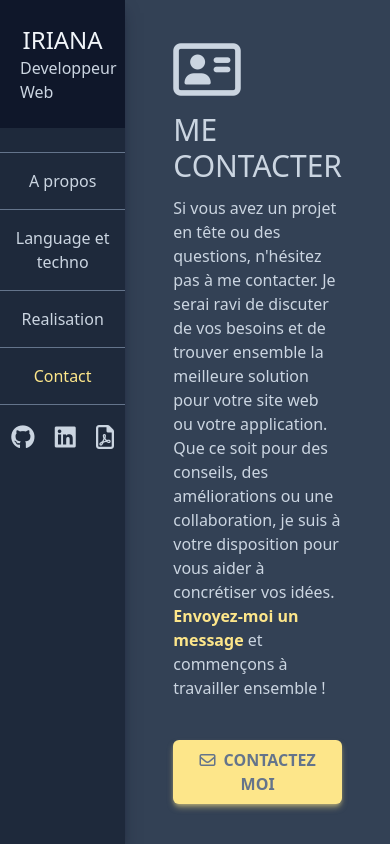
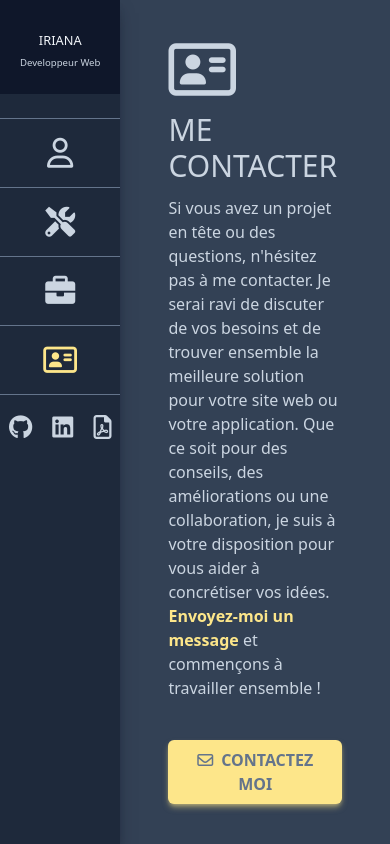
Before and after one commit to Iriana022/my-portfolio, a plain HTML site: page contact.html in a window 390 px wide. Drawn offline with nearby package versions, Linux system fonts and the light colour scheme.

Commit message:
menu mobile version

```diff
--- a/contact.html
+++ b/contact.html
@@ -21,10 +21,14 @@
             </div>
             <div class="menu bg-slate-800 text-center flex-1 pt-6">
                 <ul class="text-slate-300">
-                    <li class="border-t border-slate-500 py-4"><a href="/my-portfolio">A propos</a></li>
-                    <li class="border-t border-slate-500 py-4"><a href="technos.html">Language et techno</a></li>
-                    <li class="border-t border-slate-500 py-4"><a href="realisation.html">Realisation</a></li>
-                    <li class="border-y border-slate-500 text-amber-200 py-4"><a href="contact.html">Contact</a></li>
+                    <li class="border-t border-slate-500 py-4 for-pc"><a href="/my-portfolio/">A propos</a></li>
+                    <li class="border-t border-slate-500 py-4 for-mobile"><a href="/my-portfolio/"><i class="fa-regular fa-user text-3xl"></i></a></li>
+                    <li class="border-t border-slate-500 py-4 for-pc"><a href="technos.html">Language et techno</a></li>
+                    <li class="border-t border-slate-500 py-4 for-mobile"><a href="technos.html"><i class="fa-solid fa-screwdriver-wrench text-3xl"></i></a></li>
+                    <li class="border-t border-slate-500 py-4 for-pc"><a href="realisation.html">Realisation</a></li>
+                    <li class="border-t border-slate-500 py-4 for-mobile"><a href="realisation.html"><i class="fa-solid fa-briefcase text-3xl"></i></a></li>
+                    <li class="border-y border-slate-500 py-4 for-pc text-amber-200"><a href="contact.html">Contact</a></li>
+                    <li class="border-y border-slate-500 py-4 for-mobile text-amber-200"><a href="contact.html"><i class="fa-regular fa-address-card text-3xl"></i></a></li>
                     <li class="py-4">
                         <a href="https://github.com/Iriana022" target="_blank" rel=""nofollow>
                             <i class="fa-brands fa-github text-2xl px-2"></i>
--- a/index.css
+++ b/index.css
@@ -16,6 +16,26 @@ body{
     }
     .rea-items{
         flex-direction: column;
+    }
+}
+
+.for-mobile{
+    display: none;
+}
+
+@media(max-width: 779px)
+{
+    .for-mobile{
+        display: block;
+    }
+    .for-pc{
+        display: none;
+    }
+    .name{
+        font-size: 0.6rem;
+    }
+    .name h2{
+        font-size: 0.8rem;
     }
 }
 
```
Also changed, not shown: index.html (+8 -4 lines), realisation.html (+8 -4 lines), technos.html (+8 -4 lines).
